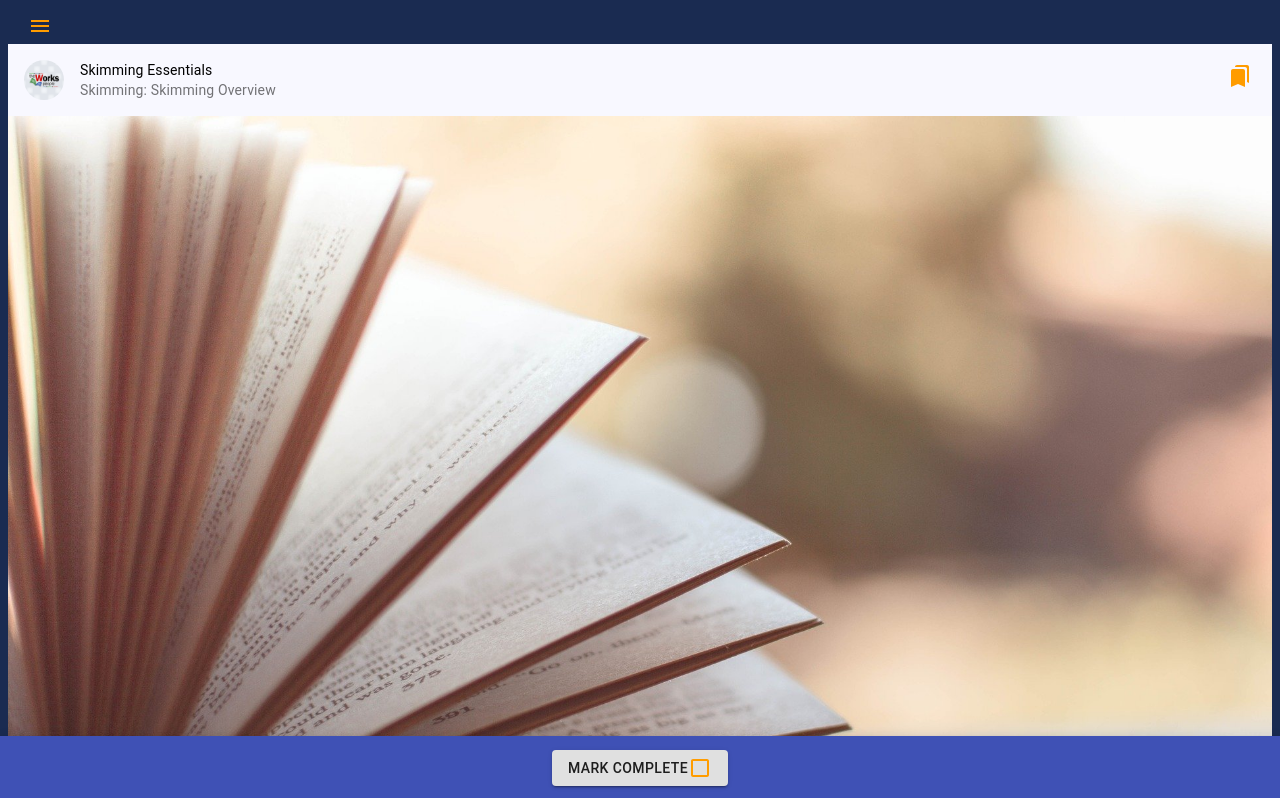
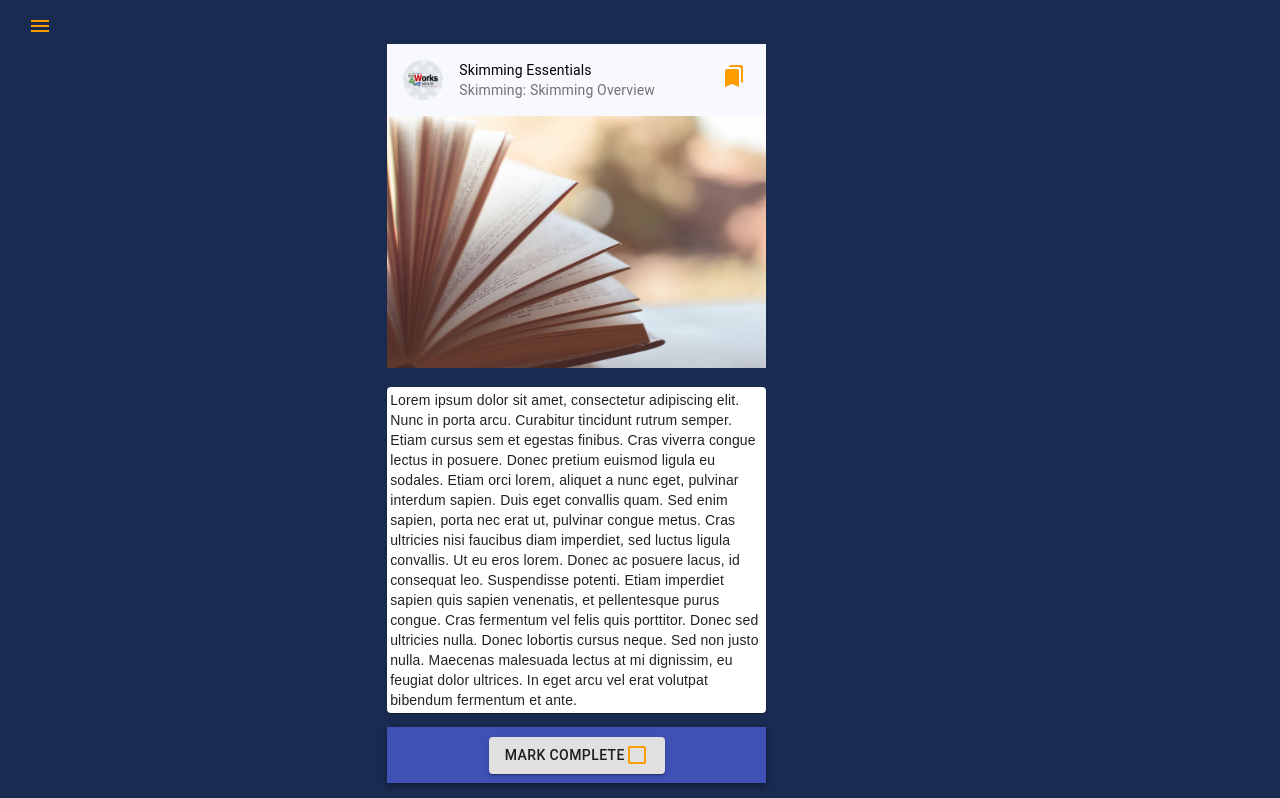
Before and after one commit to michael-small/Witty, a React (Create React App) app in the folder client/: page /demo in a window 1280 px wide. Shown: the top 798 px of the page. Built offline with nearby package versions, Linux system fonts and the light colour scheme.

Commit message:
Lesson margins on larger screens (via custom theme), app-bar relative
The empty sides will be filled in with sidebars.

I didn't want the app-bar to take up more space than the parent on
large screens, that's why it is relative now.

Project: 'Create Lesson page'

```diff
--- a/client/src/App.js
+++ b/client/src/App.js
@@ -1,5 +1,6 @@
 import './App.css';
 import CssBaseline from '@material-ui/core/CssBaseline';
+import { createMuiTheme, ThemeProvider } from '@material-ui/core/styles';
 import { BrowserRouter, Route } from 'react-router-dom';
 
 import Navigation from './components/Navigation/Navigation';
@@ -10,22 +11,37 @@ import Workshop from './components/WorkshopHome/Workshop/Workshop';
 import BlogHome from './components/BlogHome/BlogHome';
 import DEMO_COCKPIT from './components/DEMO_COMPONENTS/DEMO_COCKPIT';
 
+// Will refine later, this is for the sake of desktop right now
+const theme = createMuiTheme({
+	breakpoints: {
+		values: {
+			elev_thous: 1100,
+		},
+	},
+});
+
 function App() {
 	return (
 		<CssBaseline>
+			<ThemeProvider theme={theme}>
 				<div className='App'>
 					{' '}
 					<BrowserRouter>
 						<Navigation />
 						<Route exact path='/' component={Home} />
 						<Route exact path='/profile' component={Profile} />
-					<Route exact path='/workshops' component={WorkshopHome} />
+						<Route
+							exact
+							path='/workshops'
+							component={WorkshopHome}
+						/>
 						<Route exact path='/workshop' component={Workshop} />
 						<Route exact path='/blog' component={BlogHome} />
 						<Route path='/workshop/:id' component={Workshop} />
 						<Route path='/demo' component={DEMO_COCKPIT} />
 					</BrowserRouter>
 				</div>
+			</ThemeProvider>
 		</CssBaseline>
 	);
 }
--- a/client/src/components/DEMO_COMPONENTS/lessonDEMO.js
+++ b/client/src/components/DEMO_COMPONENTS/lessonDEMO.js
@@ -16,6 +16,12 @@ import ChevronRightIcon from '@material-ui/icons/ChevronRight';
 import Aux from '../hocs/Aux';
 
 const useStlyes = makeStyles((theme) => ({
+	root: {
+		[theme.breakpoints.up('elev_thous')]: {
+			marginLeft: '30%',
+			marginRight: '40%',
+		},
+	},
 	headerCard: {
 		backgroundColor: '#f8f8ff',
 		color: '#000',
@@ -102,7 +108,7 @@ export default function LessonDEMO() {
 	const [lessonComplete, setLessonComplete] = useState(false);
 
 	return (
-		<div>
+		<div className={classes.root}>
 			<CardHeader
 				avatar={<Avatar src={JP_Workshop} aria-label=''></Avatar>}
 				action={
@@ -134,7 +140,11 @@ export default function LessonDEMO() {
 					volutpat bibendum fermentum et ante.
 				</p>
 			</Paper>
-			<AppBar position='fixed' color='primary' className={classes.appBar}>
+			<AppBar
+				position='relative'
+				color='primary'
+				className={classes.appBar}
+			>
 				<Toolbar>
 					{/* `onClick` must be on some parent element of the button being passed props */}
 					{/* `<span>` does somehow minorly impact the button, but `<Aux>` didn't work */}
@@ -148,7 +158,7 @@ export default function LessonDEMO() {
 					<NextLessonButton lessonComplete={lessonComplete} />
 				</Toolbar>
 			</AppBar>
-			<div className={classes.offset} />
+			{/* <div className={classes.offset} /> */}
 		</div>
 	);
 }
```
Lines whose indentation alone changed are shown as unchanged.
